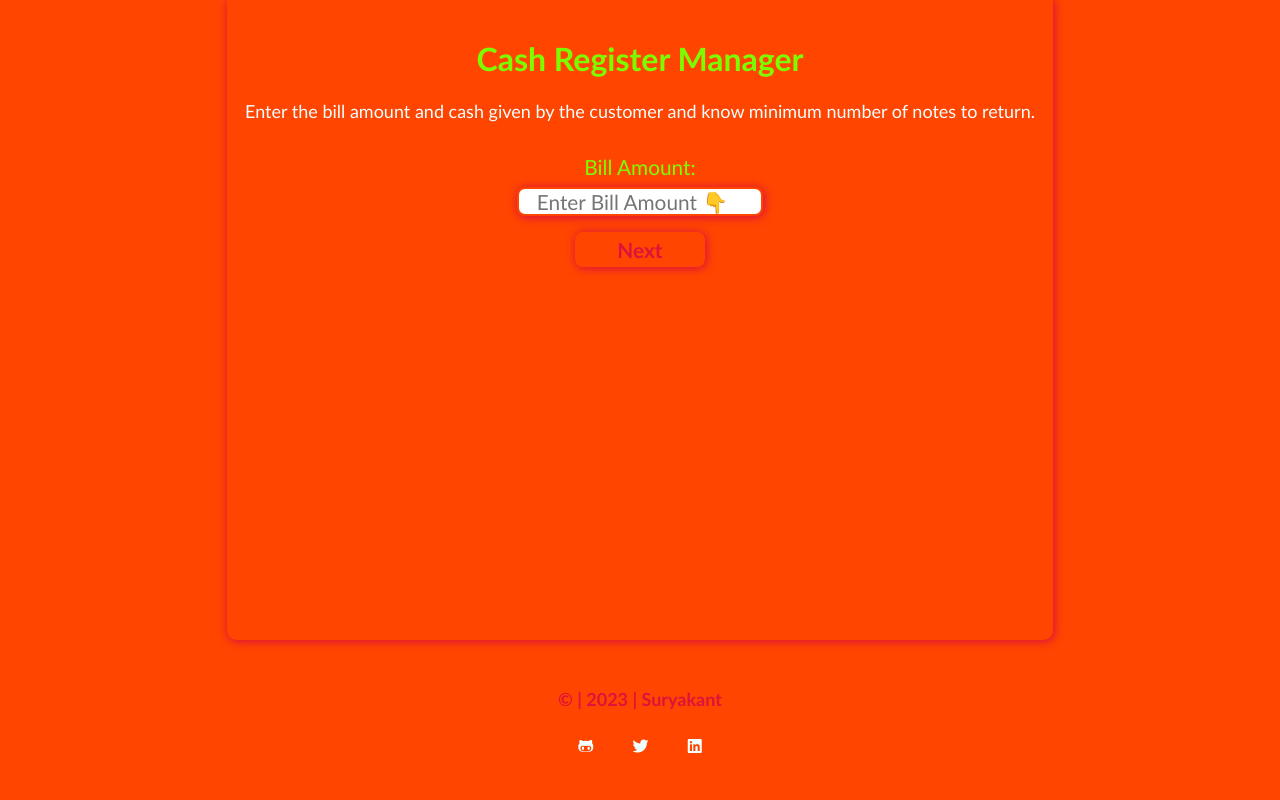
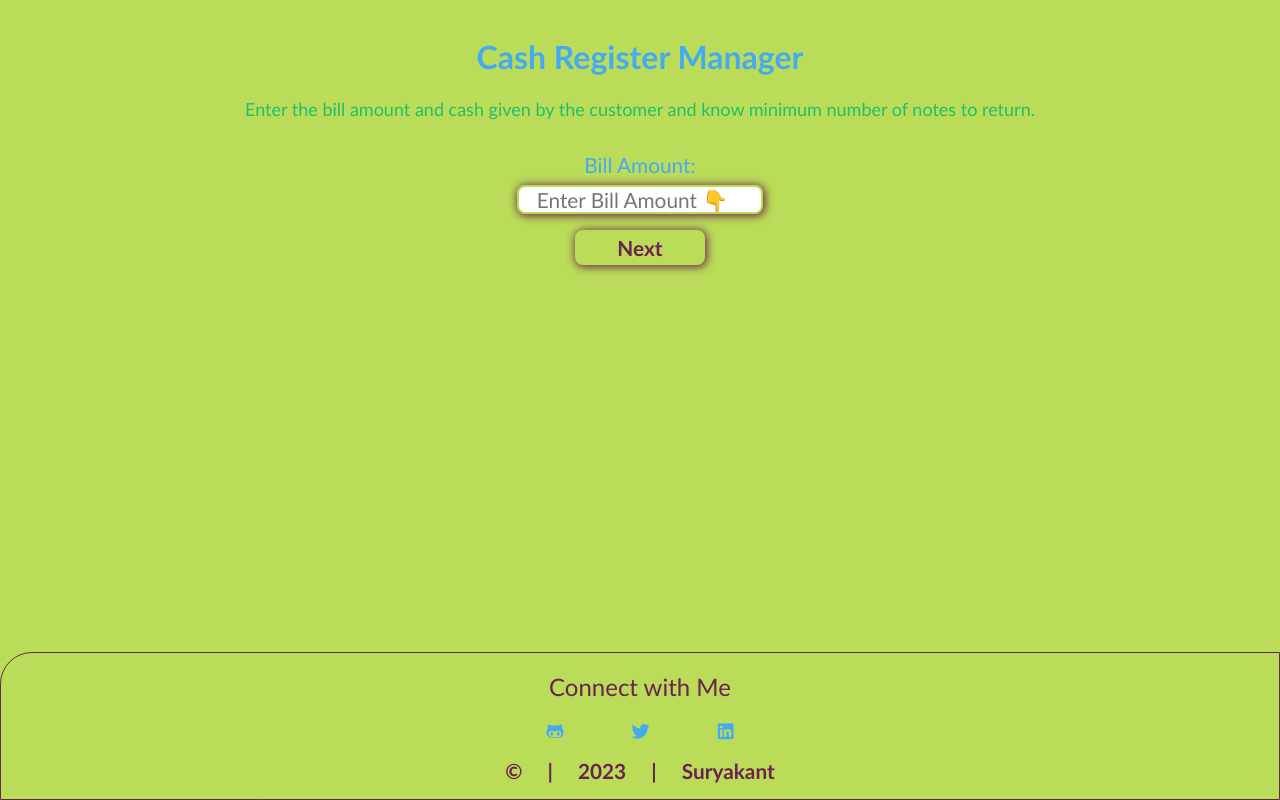
Before and after one commit to IM-Suryakant-Kumar/CashRegister, a plain HTML site: page index.html in a window 1280 px wide. Drawn offline with Linux system fonts and the light colour scheme.

Commit message:
style: Updated some styling

```diff
--- a/index.html
+++ b/index.html
@@ -61,16 +61,16 @@
     </main>
 
     <!-- Footer Section -->
-
     <footer class="footer">
-        <p class="footer-heading">&copy; | 2023 | Suryakant</p>
-        <ul>
-            <li><a href="https://github.com/IM-Suryakant-Kumar" class="link"><i class="fa-brands fa-github-alt"></i></a>
+        <div class="footer-heading">Connect with Me</div>
+        <ul class="social-links list-non-bullet">
+            <li class="list-item-inline"><a class="link" href="https://github.com/IM-Suryakant-Kumar"><i class="fa-brands fa-github-alt"></i></a>
             </li>
-            <li><a href="https://twitter.com/Suryakant_91" class="link"><i class="fa-brands fa-twitter"></i></a></li>
-            <li><a href="https://www.linkedin.com/in/suryakant-kumar/" class="link"><i
+            <li class="list-item-inline"><a class="link" href="https://twitter.com/Suryakant_91"><i class="fa-brands fa-twitter"></i></a></li>
+            <li class="list-item-inline"><a class="link" href="https://www.linkedin.com/in/suryakant-kumar/"><i
                         class="fa-brands fa-linkedin"></i></a></li>
         </ul>
+        <h4> &copy; | 2023 | Suryakant </h4>
     </footer>
 
     <!-- Script Section -->
--- a/style.css
+++ b/style.css
@@ -4,10 +4,10 @@
 }
 
 :root {
-    --primary-color: orangered;
-    --secondary-color: crimson;
-    --font-color: lawngreen;
-    --sub-font-color: azure;
+    --primary-color: #badc58;
+    --secondary-color: #6D214F;
+    --font-color: #45aaf2;
+    --sub-font-color: #20bf6b;
     --font-red: #ff0000;
 }
 
@@ -28,9 +28,6 @@ body {
     height: 40rem;
     text-align: center;
     padding: 1rem;
-    border-radius: 0rem 0rem 0.6rem 0.6rem;
-    border: 2px solid var(--primary-color);
-    box-shadow: 1px 1px 0.5rem 1px var(--secondary-color);
 }
 
 .heading {
@@ -47,6 +44,10 @@ body {
 .input {
     display: block;
     margin: 0.5rem auto;
+}
+
+input:focus {
+    outline: none;
 }
 
 .label {
@@ -133,30 +134,54 @@ tr {
 /* Footer Section */
 
 .footer {
-    width: 100vw;
-    margin: 3rem auto 0rem auto;
     text-align: center;
+    margin-top: 8rem;
+    background-color: var(--primary-color);
+    border-top-left-radius: 2rem;
+    border: 1px solid var(--secondary-color);
+    position: fixed;
+    bottom: 0;
+    left: 0;
+    right: 0;
 }
 
-.footer .footer-heading {
-    font-size: large;
-    font-weight: bold;
+.footer-heading {
+    font-size: x-large;
+    padding: 0.5rem;
+    margin: 0.7rem 0rem;
     color: var(--secondary-color);
 }
 
-.footer ul {
-    margin-top: 1rem;
-    list-style: none;
+.social-links {
+    margin: 0.5rem;
     padding-inline-start: 0px;
 }
 
-.footer ul li {
-    display: inline-block;
-    padding: 0.5rem 1.1rem;
+.list-non-bullet {
+    list-style: none;
 }
 
-.footer .link {
+.list-item-inline {
+    display: inline;
+}
+
+.link {
     text-decoration: none;
+    padding: 0.5rem 2rem;
+    color: var(--font-color);
+    font-size: large;
+}
+
+h4 {
+    margin: 1rem 0rem;
+    font-size: 1.3rem;
     font-weight: bold;
-    color: var(--sub-font-color);
+    word-spacing: 20px;
+    color: var(--secondary-color);
 }
+
+@media screen and (max-width: 650px) {
+    input {
+        width: 50%;
+    }
+}
```
